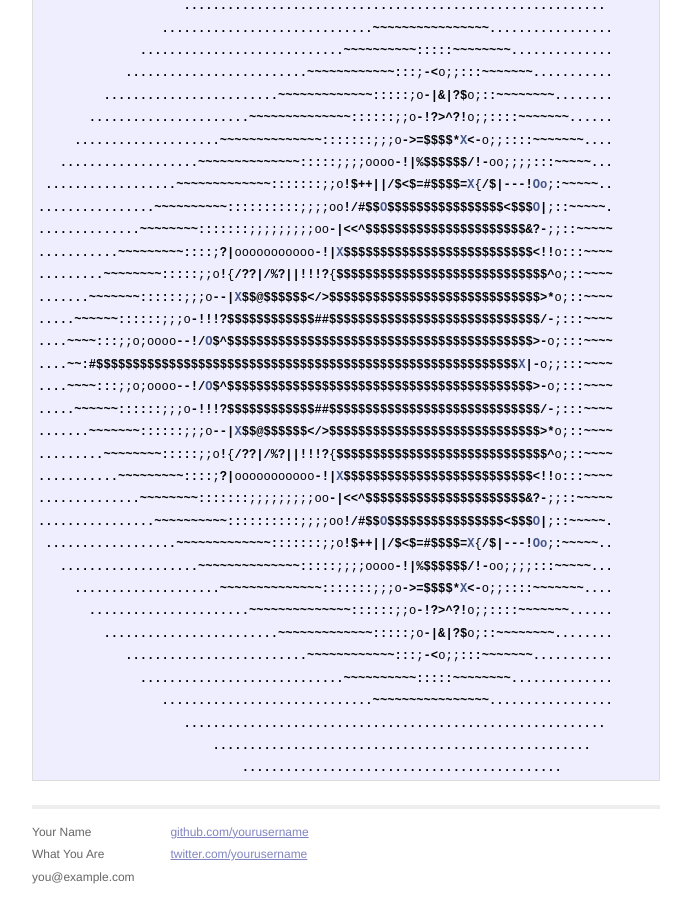
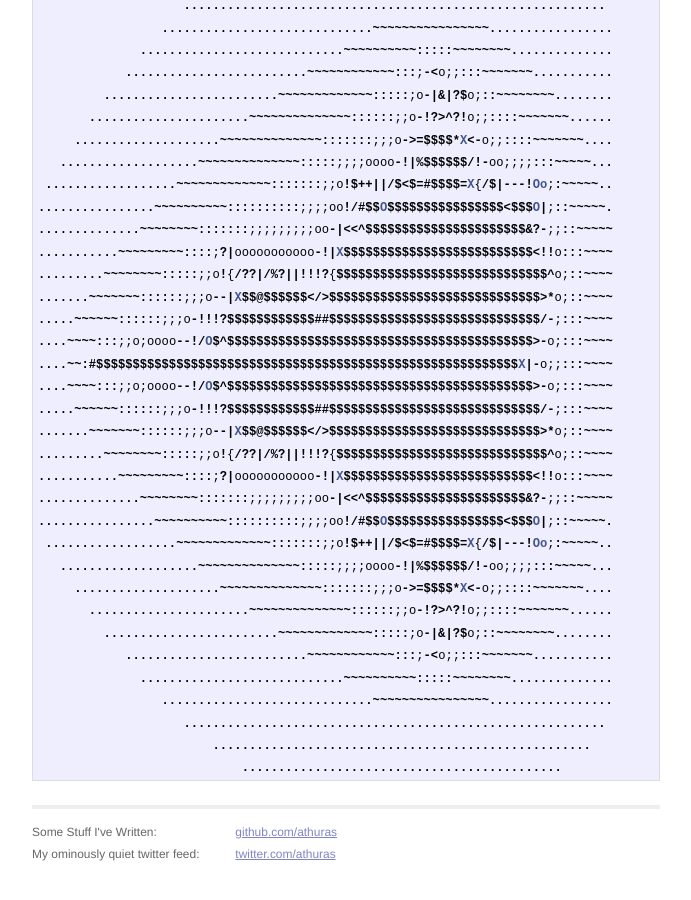
Before and after one commit to athuras/athuras.github.com, a Jekyll site: the page built from _posts/2013-10-03-first-post.markdown, in a window 1280 px wide and 900 px high, scrolled down 1540 px. Shown: the whole window, without its empty margins (294-985 px from the left). Built offline with Jekyll 4.4.1, drawn with Linux system fonts in a browser that asks for light colours; Markdown is read by kramdown in place of the engine named in the settings; after the commit the page ends 2418 px from its top, so only the background shows below that; some of the changed text lies outside the part shown.

Commit message:
post about RAM Disks

```diff
--- a/_layouts/default.html
+++ b/_layouts/default.html
@@ -26,15 +26,14 @@
           <div class="footer">
             <div class="contact">
               <p>
-                Your Name<br />
-                What You Are<br />
-                you@example.com
+                Some Stuff I've Written:<br />
+                My ominously quiet twitter feed:<br />
               </p>
             </div>
             <div class="contact">
               <p>
-                <a href="https://github.com/yourusername">github.com/yourusername</a><br />
-                <a href="https://twitter.com/yourusername">twitter.com/yourusername</a><br />
+                <a href="https://github.com/athuras">github.com/athuras</a><br />
+                <a href="https://twitter.com/athuras">twitter.com/athuras</a><br />
               </p>
             </div>
           </div>
--- a/_posts/2012-10-03-first-post.markdown
+++ b/_posts/2013-10-03-first-post.markdown
@@ -1,8 +1,7 @@
 ---
 layout: post
-title:  "Oh what happy day."
+title:  "ASCII Mandelbrot Renderings in Haskell"
 date:   2013-10-03 20:31:08
-categories: jekyll update
 ---
 
 This is an absolutely fantastic walkthrough:
```
Also changed, not shown: _posts/2013-10-07-Using-RAM-Disks-in-OSX.markdown (added, +78 -0 lines), README.md.
